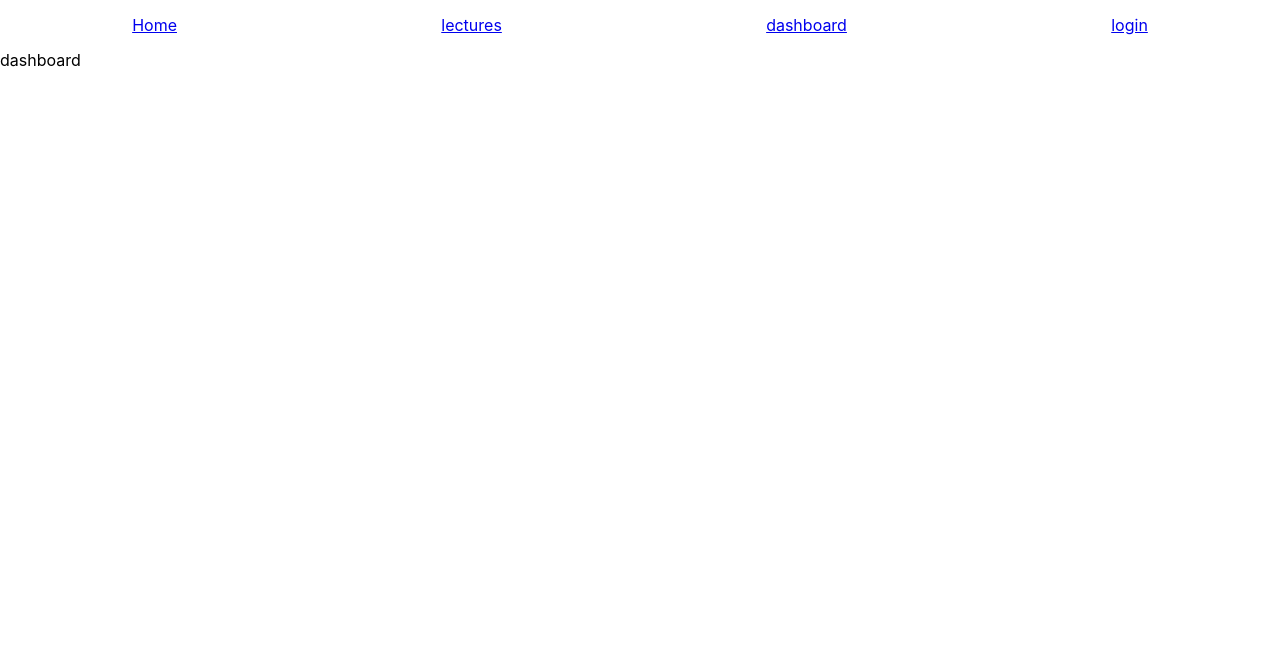
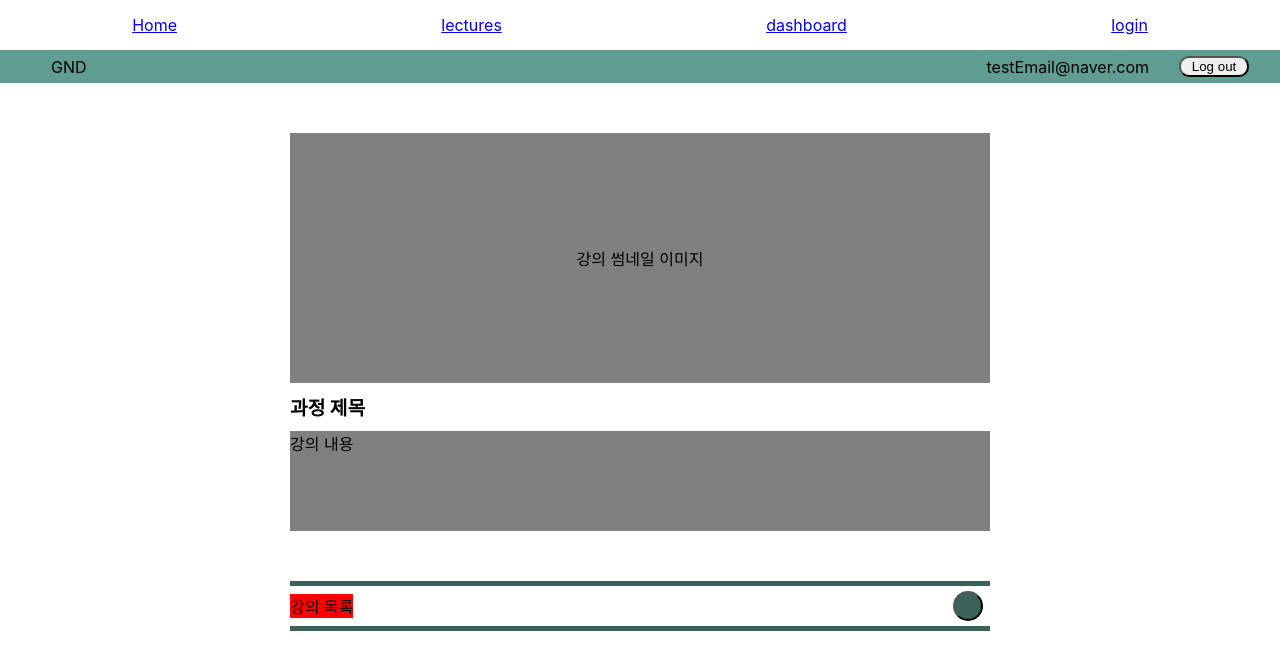
Before and after one commit to jeLee94/GND, a React (Create React App) app: page /dashboard in a window 1280 px wide. Shown: the top 670 px of the page. Built offline with nearby package versions, Linux system fonts and the light colour scheme.

Commit message:
feat : 강의 설명, 강의 리스트 화면 추가

```diff
--- /dev/null
+++ b/src/components/button/LogoutButton.tsx
@@ -0,0 +1,27 @@
+import styled from "styled-components";
+
+interface Props {
+  children: any;
+}
+const LogoutBtn = () => {
+  alert("로그아웃");
+};
+
+const Button = ({ children }: Props) => {
+  return (
+    <>
+      <Btn onClick={LogoutBtn}>{children}</Btn>
+    </>
+  );
+};
+
+export default Button;
+
+const Btn = styled.button`
+  width: 70px;
+  margin-left: 30px;
+  display: flex;
+  justify-content: center;
+  align-items: center;
+  border-radius: 10px;
+`;
--- /dev/null
+++ b/src/components/button/ToggleButton.tsx
@@ -0,0 +1,22 @@
+import styled from "styled-components";
+
+const handleToggle = () => {
+  alert("강의 목록 보여주기 버튼");
+};
+const ToggleButton = () => {
+  return (
+    <>
+      <ToggleBtn onClick={handleToggle}></ToggleBtn>
+    </>
+  );
+};
+
+export default ToggleButton;
+
+const ToggleBtn = styled.button`
+  width: 30px;
+  height: 30px;
+  margin-left: 600px;
+  border-radius: 20px;
+  background-color: #3b615b;
+`;
--- a/src/pages/DashboardPage.tsx
+++ b/src/pages/DashboardPage.tsx
@@ -1,6 +1,79 @@
-//강의 설명/리스트/ 댓글 페이지
-const DashboardPage = () => {
-  return <div>dashboard</div>;
-};
+import styled from "styled-components";
+import Button from "../components/button/LogoutButton";
+import ToggleButton from "../components/button/ToggleButton";
+function App() {
+  return (
+    <>
+      <Main>
+        <Header>
+          <HeaderGNDLogo>GND</HeaderGNDLogo>
+          <HeaderEmailLogo>testEmail@naver.com</HeaderEmailLogo>
+          <Button>Log out</Button>
+        </Header>
+        <ThumbNailImg>강의 썸네일 이미지</ThumbNailImg>
+        <LectureTitle>과정 제목</LectureTitle>
+        <LectureCotents>강의 내용</LectureCotents>
+        <LectureListLogoAndToggle>
+          <LectureList>강의 목록</LectureList>
+          <ToggleButton />
+        </LectureListLogoAndToggle>
+      </Main>
+    </>
+  );
+}
 
-export default DashboardPage;
+export default App;
+
+const Main = styled.div``;
+const Header = styled.div`
+  width: 100%;
+  height: 33px;
+  background-color: #5f9c92;
+  display: flex;
+  justify-content: center;
+  align-items: center;
+`;
+const HeaderGNDLogo = styled.div`
+  margin-left: 20px;
+`;
+const HeaderEmailLogo = styled.div`
+  margin-left: 900px;
+`;
+
+const ThumbNailImg = styled.div`
+  width: 700px;
+  height: 250px;
+  margin: auto;
+  margin-top: 50px;
+  background-color: gray;
+  justify-content: center;
+  align-items: center;
+  display: flex;
+`;
+const LectureTitle = styled.div`
+  width: 700px;
+  margin: auto;
+  padding: 10px;
+  font-weight: bold;
+  font-size: larger;
+`;
+const LectureCotents = styled.div`
+  background-color: gray;
+  width: 700px;
+  margin: auto;
+  height: 100px;
+  margin-bottom: 50px;
+`;
+const LectureListLogoAndToggle = styled.div`
+  width: 700px;
+  margin: auto;
+  height: 40px;
+  border-top: 5px solid #3b615b;
+  border-bottom: 5px solid #3b615b;
+  display: flex;
+  align-items: center;
+  justify-items: center;
+`;
+const LectureList = styled.div`
+  background-color: red;
+`;
```
